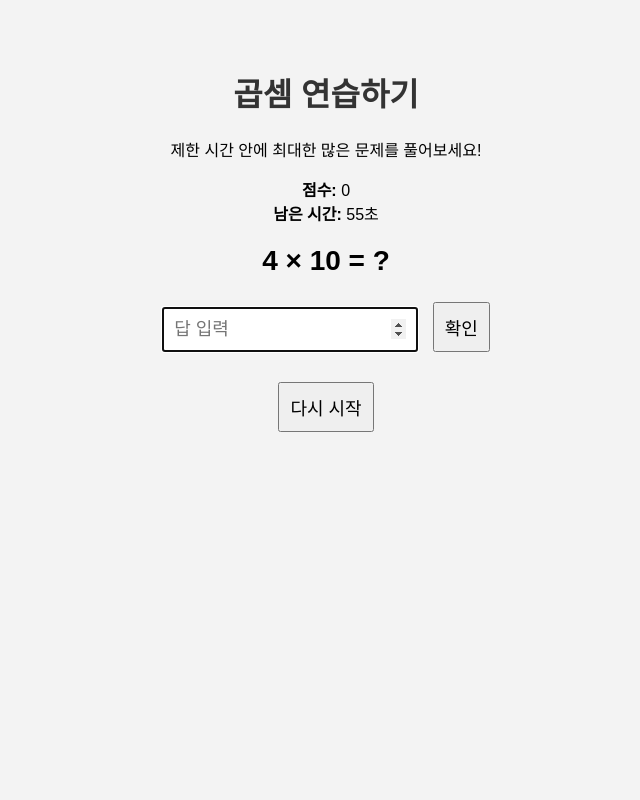
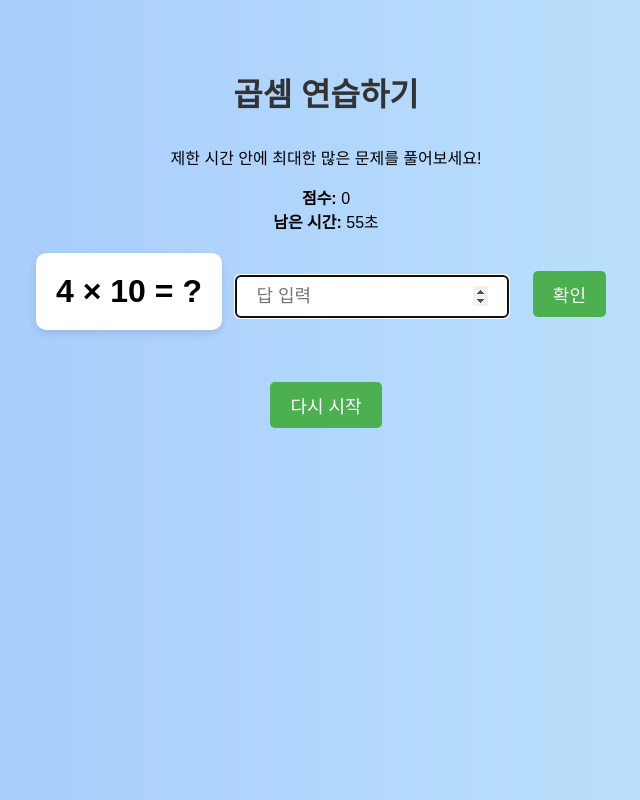
Before and after one commit to Outliers1211/studymakers, a plain HTML site: page multiplication.html in a window 1280 px wide. Shown: the whole page, without its empty margins (314-954 px from the left). Drawn offline with Linux system fonts and the light colour scheme.

Commit message:
Update style.css

```diff
--- a/style.css
+++ b/style.css
@@ -1,28 +1,56 @@
 body {
-  font-family: Arial, sans-serif;
-  background-color: #f3f3f3;
+  font-family: 'Poppins', sans-serif;
+  background: linear-gradient(to right, #a1c4fd, #c2e9fb);
   padding: 40px;
   text-align: center;
 }
 
 h1 {
   color: #333;
+  margin-bottom: 30px;
 }
 
 .problem-box {
-  font-size: 28px;
-  margin: 20px;
+  font-size: 32px;
+  margin: 20px auto;
   font-weight: bold;
+  background-color: white;
+  display: inline-block;
+  padding: 20px;
+  border-radius: 10px;
+  box-shadow: 0 4px 8px rgba(0,0,0,0.1);
 }
 
 input, button {
   font-size: 18px;
-  padding: 10px;
-  margin: 5px;
+  padding: 10px 20px;
+  margin: 10px;
+  border: none;
+  border-radius: 5px;
+}
+
+button {
+  background-color: #4CAF50;
+  color: white;
+  cursor: pointer;
+  transition: background-color 0.3s;
+}
+
+button:hover {
+  background-color: #45a049;
 }
 
 #result {
   margin-top: 20px;
-  font-size: 20px;
-  color: #444;
+  font-size: 22px;
+  font-weight: bold;
+  transition: color 0.3s;
 }
+
+.correct {
+  color: green;
+}
+
+.incorrect {
+  color: red;
+}
```
